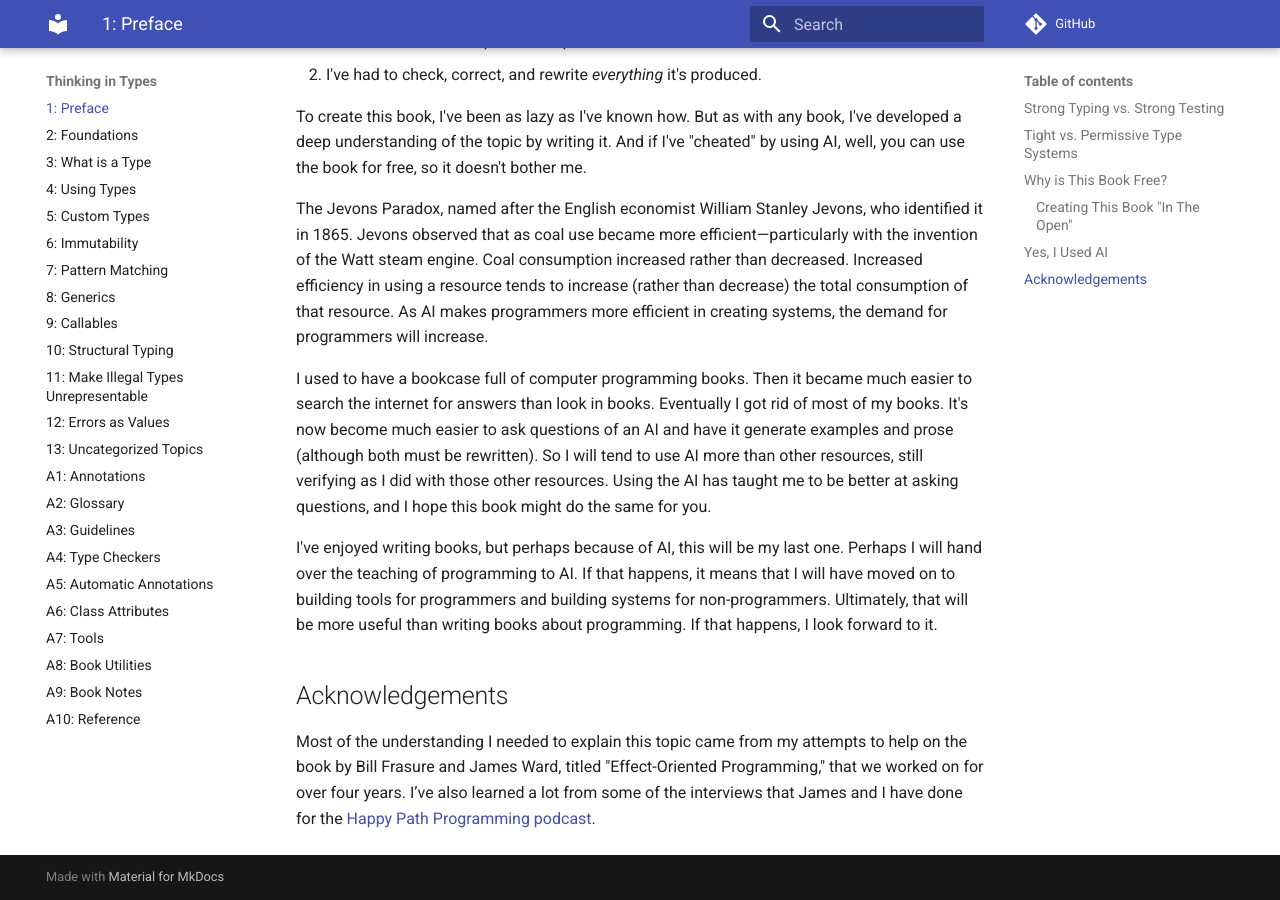
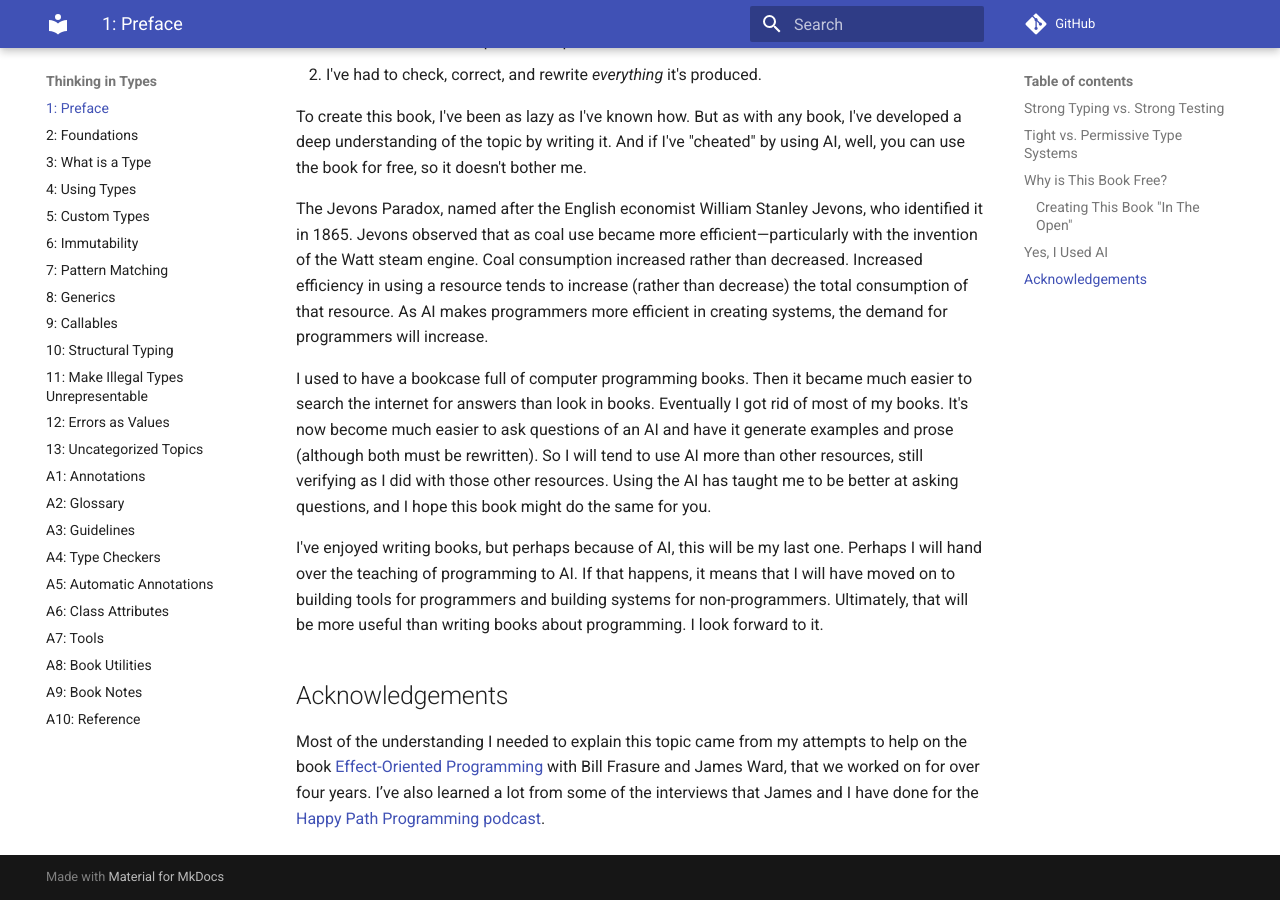
Before and after one commit to ThinkingInTypes/ThinkingInTypes.github.io, an MkDocs documentation site: the page built from Chapters/C01_Preface.md, in a window 1280 px wide and 900 px high, scrolled down 1865 px. Built offline with MkDocs 1.6.1 and Material for MkDocs 9.7.7, drawn with Linux system fonts in a browser that asks for light colours; comment, search, counter and statistics services are not loaded.

Commit message:
Update C01_Preface.md

```diff
--- a/Chapters/C01_Preface.md
+++ b/Chapters/C01_Preface.md
@@ -84,9 +84,9 @@ I've enjoyed writing books, but perhaps because of AI, this will be my last one.
 Perhaps I will hand over the teaching of programming to AI.
 If that happens, it means that I will have moved on to building tools for programmers and building systems for non-programmers.
 Ultimately, that will be more useful than writing books about programming.
-If that happens, I look forward to it.
+I look forward to it.
 
 ## Acknowledgements
 
-Most of the understanding I needed to explain this topic came from my attempts to help on the book by Bill Frasure and James Ward, titled "Effect-Oriented Programming," that we worked on for over four years.
+Most of the understanding I needed to explain this topic came from my attempts to help on the book [Effect-Oriented Programming](https://effectorientedprogramming.com/) with Bill Frasure and James Ward, that we worked on for over four years.
 I’ve also learned a lot from some of the interviews that James and I have done for the [Happy Path Programming podcast](https://happypathprogramming.com/).
```
